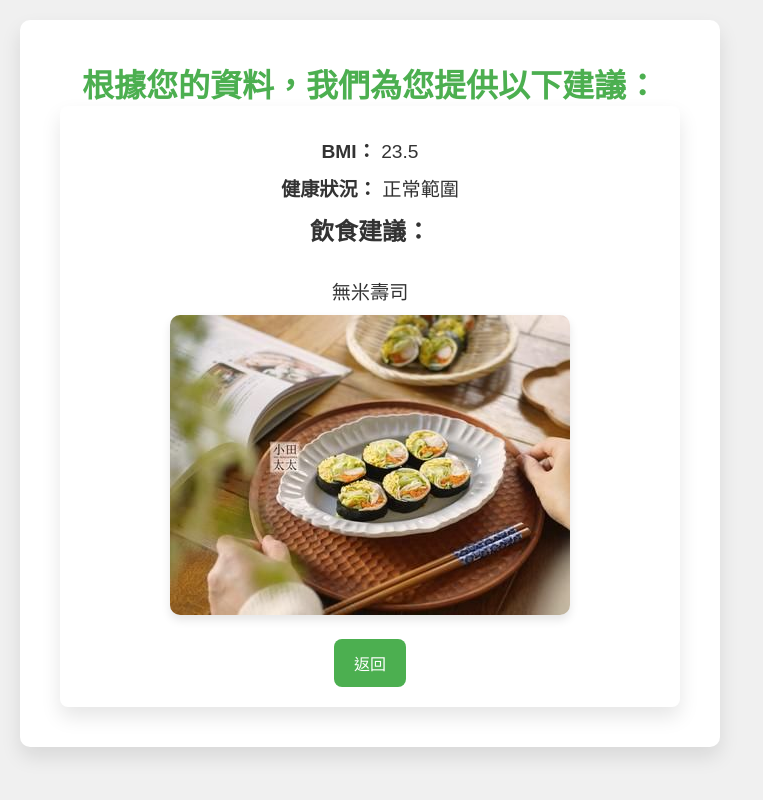
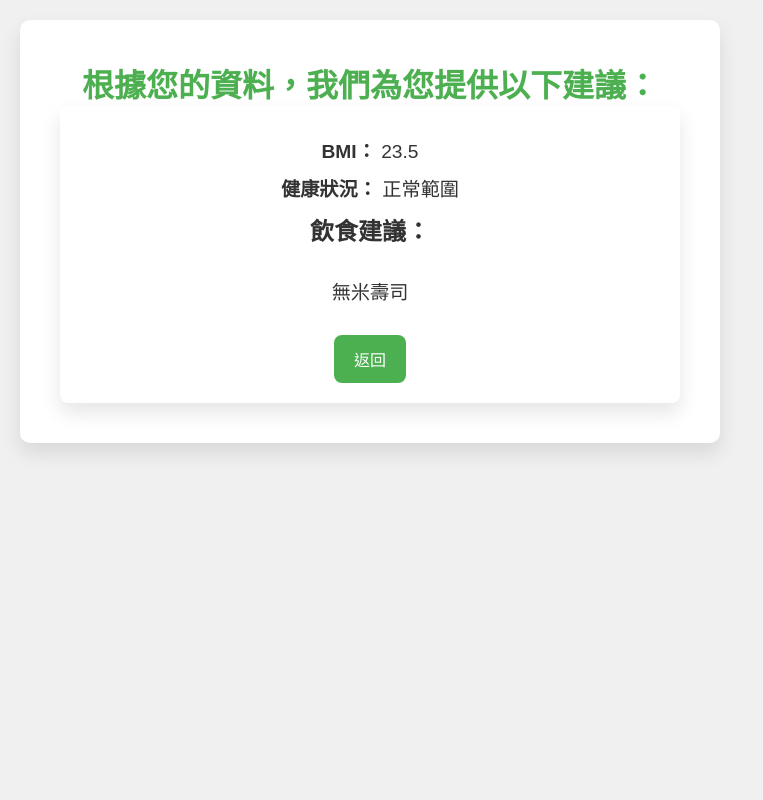
Before and after one commit to yuni930428/yuni930428.github.io, a Flask app: page /result in a window 1280 px wide. Shown: the whole page, without its empty margins (0-763 px from the left). Run offline with Flask 3, Linux system fonts and the light colour scheme.

Commit message:
Update result.html

```diff
--- a/templates/result.html
+++ b/templates/result.html
@@ -69,7 +69,6 @@
             <h2>飲食建議：</h2>
             <div class="diet-suggestion">
                 <p id="dietName"></p> <!-- 顯示飲食名稱 -->
-                <img id="dietImage" class="diet-image" alt="飲食建議圖片"> <!-- 顯示圖片 -->
             </div>
             <a href="/" class="back-btn">返回</a>
         </div>
```
